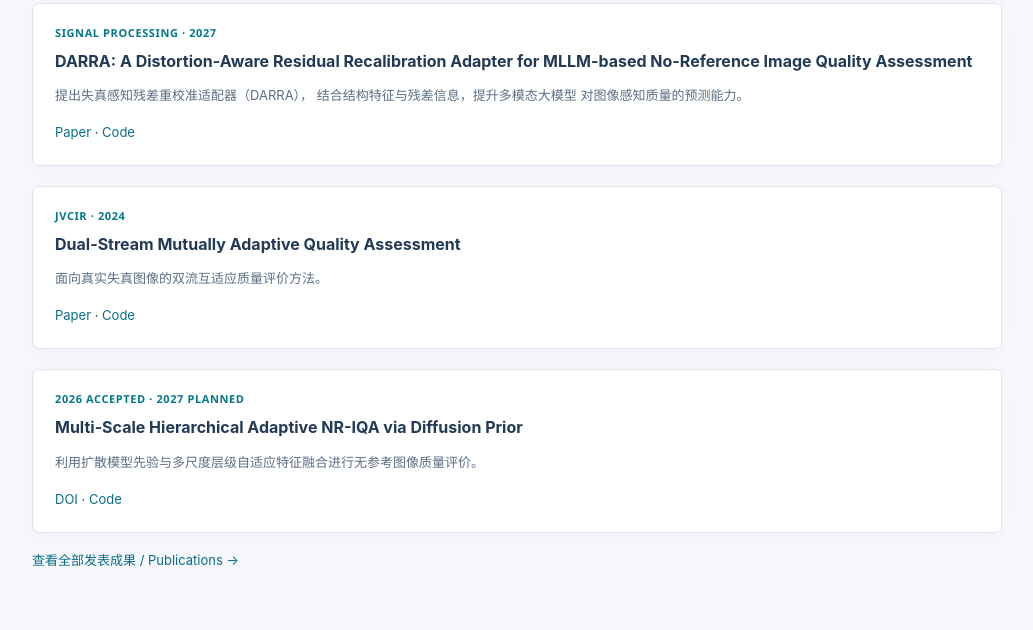
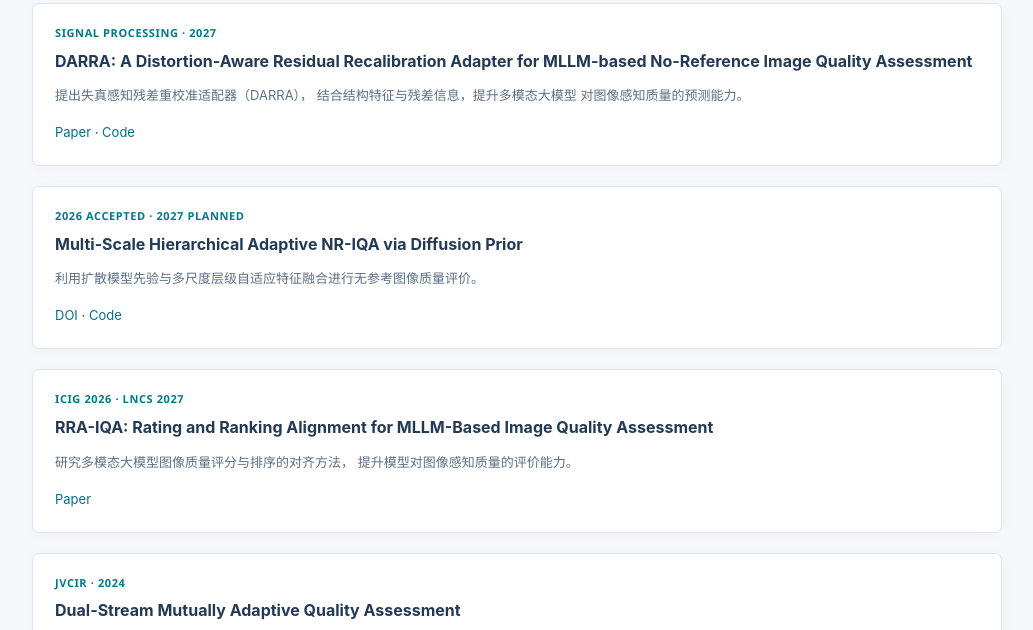
Before and after one commit to ECUT-VQA/ecut-vqa.github.io, a plain HTML site: page index.html in a window 1280 px wide. Shown: the part 1785-2415 px from the top of the page, without its empty margins (123-1156 px from the left). Drawn offline with Linux system fonts and the light colour scheme.

Commit message:
Update index.html

```diff
--- a/index.html
+++ b/index.html
@@ -269,8 +269,35 @@
             </div>
           </article>
 
+
+          <article class="project"><div class="label">2026 ACCEPTED · 2027 PLANNED</div><h3>Multi-Scale Hierarchical Adaptive NR-IQA via Diffusion Prior</h3><p>利用扩散模型先验与多尺度层级自适应特征融合进行无参考图像质量评价。</p><div class="links"><a href="https://doi.org/10.11834/jig.260455">DOI</a> · <a href="https://github.com/ECUT-VQA/Diffusion-prior-multi-scale-hierarchical-adaptive-no-reference-image-quality-assessment">Code</a></div></article>
+
+<!-- RRA-IQA: ICIG 2026 -->
+<article class="project" style="grid-column:1 / -1">
+  <div class="label">
+    ICIG 2026 · LNCS 2027
+  </div>
+
+  <h3>
+    RRA-IQA: Rating and Ranking Alignment
+    for MLLM-Based Image Quality Assessment
+  </h3>
+
+  <p>
+    研究多模态大模型图像质量评分与排序的对齐方法，
+    提升模型对图像感知质量的评价能力。
+  </p>
+
+  <div class="links">
+    <a href="https://link.springer.com/chapter/10.1007/978-981-92-7192-4_2"
+       target="_blank"
+       rel="noopener noreferrer">
+      Paper
+    </a>
+  </div>
+</article>
+
           <article class="project"><div class="label">JVCIR · 2024</div><h3>Dual-Stream Mutually Adaptive Quality Assessment</h3><p>面向真实失真图像的双流互适应质量评价方法。</p><div class="links"><a href="https://doi.org/10.1016/j.jvcir.2024.104216">Paper</a> · <a href="https://github.com/ECUT-VQA/Dual-Stream-Mutually-Adaptive-Quality-Assessment-for-Authentic-Distortion-Image">Code</a></div></article>
-          <article class="project"><div class="label">2026 ACCEPTED · 2027 PLANNED</div><h3>Multi-Scale Hierarchical Adaptive NR-IQA via Diffusion Prior</h3><p>利用扩散模型先验与多尺度层级自适应特征融合进行无参考图像质量评价。</p><div class="links"><a href="https://doi.org/10.11834/jig.260455">DOI</a> · <a href="https://github.com/ECUT-VQA/Diffusion-prior-multi-scale-hierarchical-adaptive-no-reference-image-quality-assessment">Code</a></div></article>
         </div>
         <p style="margin:15px 0 0;font-size:13px"><a href="publications.html">查看全部发表成果 / Publications →</a></p>
       </section>
```
